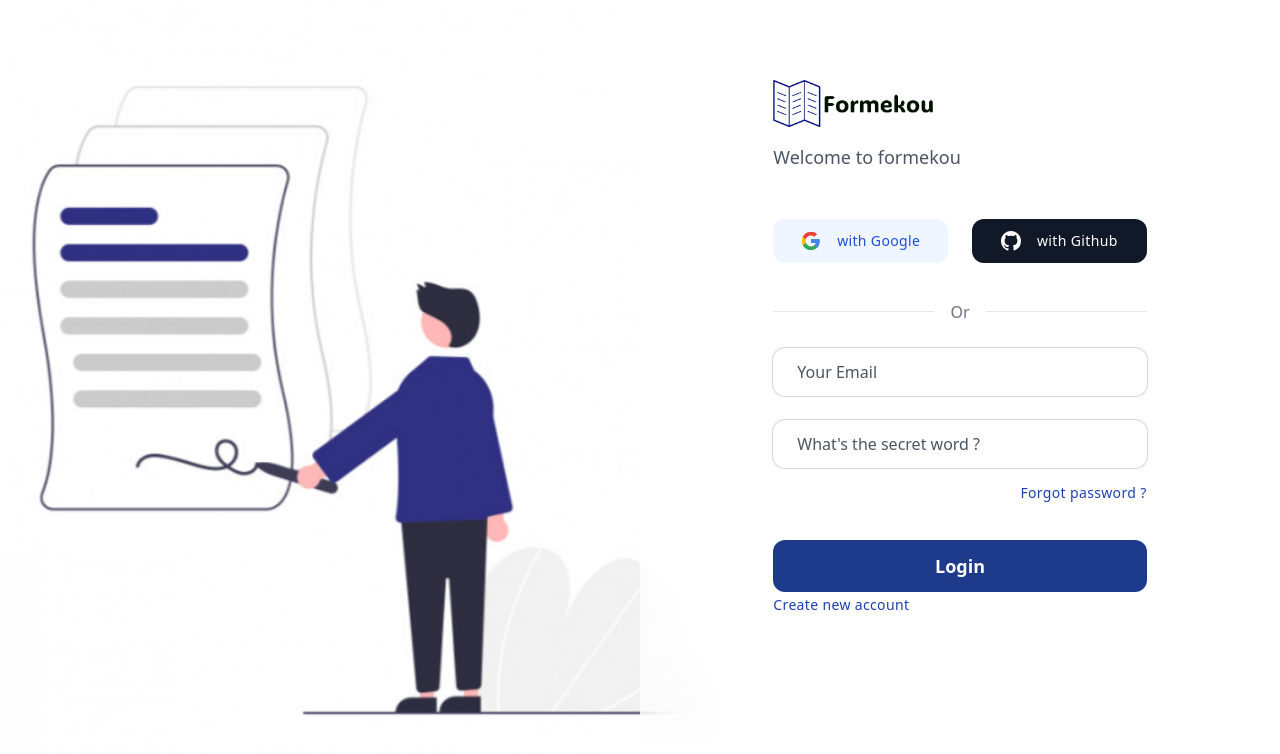
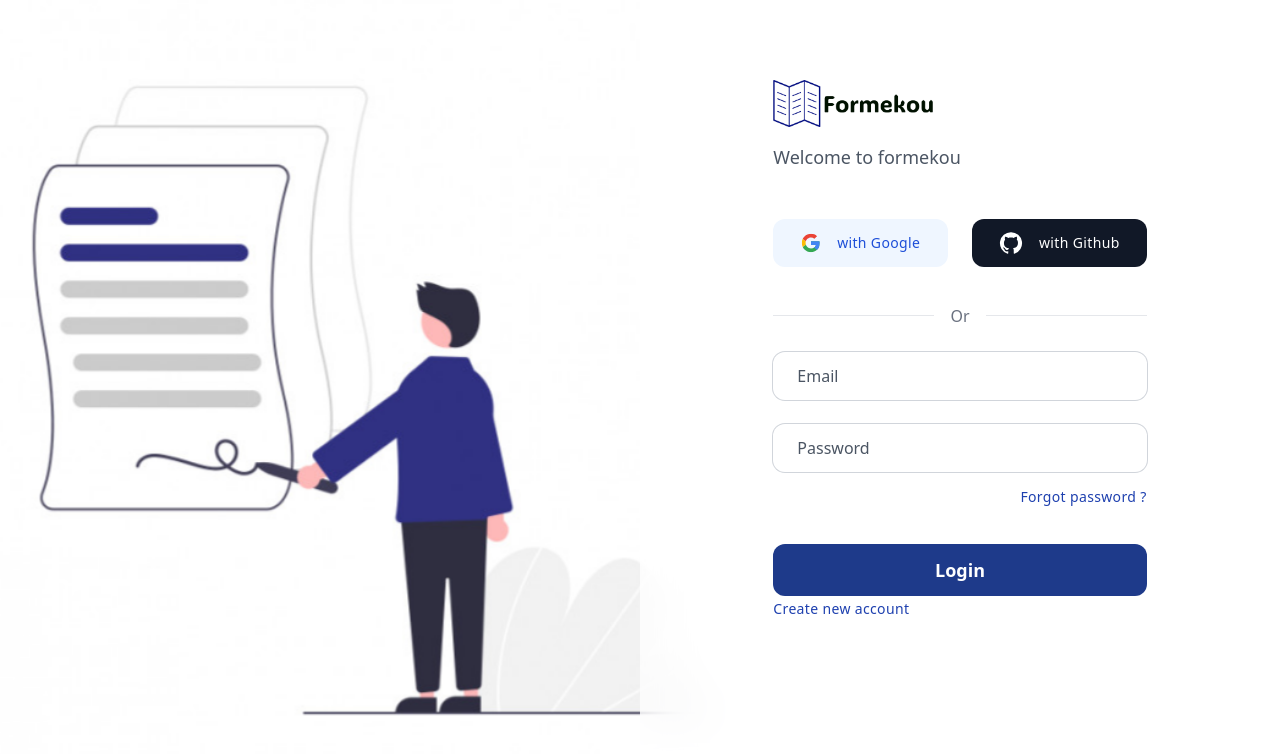
Before and after one commit to formekou-app/formekou-ui, a React (Vite) app: page / in a window 1280 px wide. Shown: the top 754 px of the page. Built offline with nearby package versions, Linux system fonts and the light colour scheme.

Commit message:
fix: reformat code and remove openapi gen

```diff
--- a/src/index.css
+++ b/src/index.css
@@ -2,3 +2,6 @@
 @tailwind base;
 @tailwind components;
 @tailwind utilities;
+.input {
+  @apply w-full py-3 px-6 ring-1 ring-gray-300 rounded-xl placeholder-gray-600 bg-transparent transition disabled:ring-gray-200 disabled:bg-gray-100 disabled:placeholder-gray-400 invalid:ring-red-400 focus:invalid:outline-none;
+}
--- a/src/main.jsx
+++ b/src/main.jsx
@@ -1,6 +1,6 @@
 import React from "react";
 import ReactDOM from "react-dom/client";
-import Login from "./pages/Login.jsx";
+import { Login } from "./pages";
 import "./index.css";
 
 import { createBrowserRouter, RouterProvider } from "react-router-dom";
--- /dev/null
+++ b/src/pages/index.jsx
@@ -0,0 +1 @@
+export { Login } from "./login/Login.jsx";
--- a/src/pages/Login.jsx
+++ b/src/pages/login/Login.jsx
@@ -1,13 +1,14 @@
-import image_login from "../assets/images/form.jpg";
-import logo from "../assets/images/logo.png";
-import google from "../assets/images/google.svg";
+import imageLogin from "../../assets/images/form.jpg";
+import logo from "../../assets/images/logo.png";
+import google from "../../assets/images/google.svg";
+import GitHubIcon from "@mui/icons-material/GitHub";
 
-function Login() {
+export function Login() {
   return (
     <>
       <div className="2xl:container h-screen m-auto">
         <div hidden className="fixed inset-0 w-7/12 lg:block">
-          <img className="w-full h-full object-cover" src={image_login} />
+          <img className="w-full h-full object-cover" src={imageLogin} />
         </div>
         <div
           hidden
@@ -36,14 +37,7 @@ function Login() {
               </button>
               <button className="py-3 px-6 rounded-xl bg-gray-900 transition hover:bg-gray-800 active:bg-gray-600 focus:bg-gray-700">
                 <div className="flex gap-4 items-center justify-center text-white">
-                  <svg
-                    xmlns="http://www.w3.org/2000/svg"
-                    fill="currentColor"
-                    className="w-5"
-                    viewBox="0 0 16 16"
-                  >
-                    <path d="M8 0C3.58 0 0 3.58 0 8c0 3.54 2.29 6.53 5.47 7.59.4.07.55-.17.55-.38 0-.19-.01-.82-.01-1.49-2.01.37-2.53-.49-2.69-.94-.09-.23-.48-.94-.82-1.13-.28-.15-.68-.52-.01-.53.63-.01 1.08.58 1.23.82.72 1.21 1.87.87 2.33.66.07-.52.28-.87.51-1.07-1.78-.2-3.64-.89-3.64-3.95 0-.87.31-1.59.82-2.15-.08-.2-.36-1.02.08-2.12 0 0 .67-.21 2.2.82.64-.18 1.32-.27 2-.27.68 0 1.36.09 2 .27 1.53-1.04 2.2-.82 2.2-.82.44 1.1.16 1.92.08 2.12.51.56.82 1.27.82 2.15 0 3.07-1.87 3.75-3.65 3.95.29.25.54.73.54 1.48 0 1.07-.01 1.93-.01 2.2 0 .21.15.46.55.38A8.012 8.012 0 0 0 16 8c0-4.42-3.58-8-8-8z" />
-                  </svg>
+                  <GitHubIcon className="w-5" />
                   <span className="block w-max font-medium tracking-wide text-sm text-white">
                     with Github
                   </span>
@@ -59,18 +53,14 @@ function Login() {
 
             <form action="" className="space-y-6 py-6">
               <div>
-                <input
-                  type="email"
-                  placeholder="Your Email"
-                  className="w-full py-3 px-6 ring-1 ring-gray-300 rounded-xl placeholder-gray-600 bg-transparent transition disabled:ring-gray-200 disabled:bg-gray-100 disabled:placeholder-gray-400 invalid:ring-red-400 focus:invalid:outline-none"
-                />
+                <input type="email" placeholder="Email" className="input" />
               </div>
 
               <div className="flex flex-col items-end">
                 <input
                   type="password"
-                  placeholder="What's the secret word ?"
-                  className="w-full py-3 px-6 ring-1 ring-gray-300 rounded-xl placeholder-gray-600 bg-transparent transition disabled:ring-gray-200 disabled:bg-gray-100 disabled:placeholder-gray-400 invalid:ring-red-400 focus:invalid:outline-none"
+                  placeholder="Password"
+                  className="input"
                 />
                 <button type="reset" className="w-max p-3 -mr-3">
                   <span className="text-sm tracking-wide text-blue-800">
@@ -98,4 +88,3 @@ function Login() {
     </>
   );
 }
-export default Login;
```
Also changed, not shown: openapitools.json (added, +7 -0 lines), package.json (+3 -5 lines), 1 other file (tests, documents, lock files or other folders).
